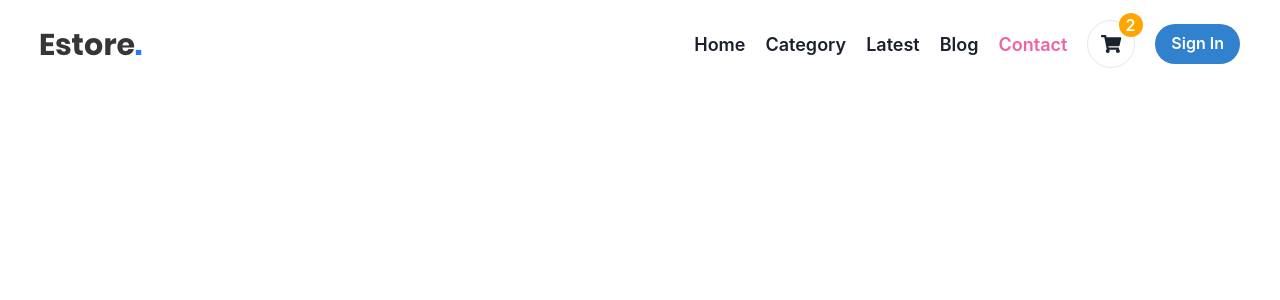
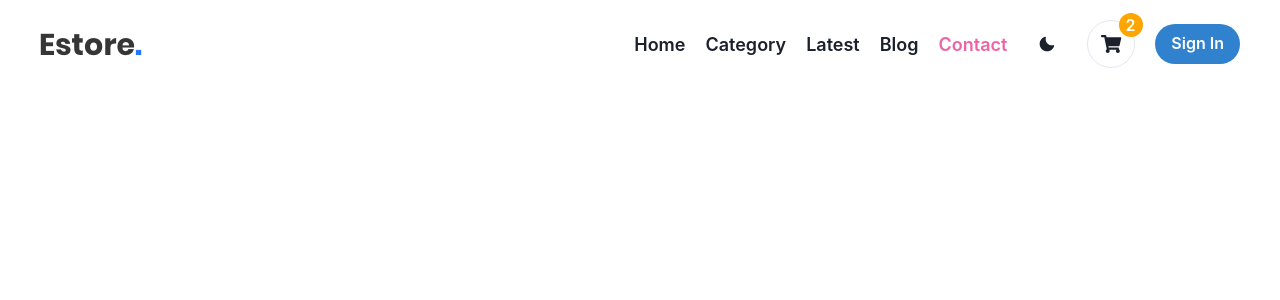
Before and after one commit to tannguyencse19/e-commerce, a React (Create React App) app: page /contact in a window 1280 px wide. Shown: the top 300 px of the page. Built offline with nearby package versions, Linux system fonts and the light colour scheme.

Commit message:
dark mode bi loi

```diff
--- a/src/App.css
+++ b/src/App.css
@@ -21,7 +21,7 @@
   align-items: center;
   justify-content: center;
   font-size: calc(10px + 2vmin);
-  color: white;
+  /* color: white; */
 }
 
 .App-link {
--- a/src/App.js
+++ b/src/App.js
@@ -1,4 +1,3 @@
-import Test from './components/Test';
 import { ChakraProvider } from "@chakra-ui/react"
 import Navbar from './components/Navbar';
 import Home from './views/Home/Home';
@@ -13,11 +12,12 @@ import Blog from './views/Blog/Blog';
 import CartDetails from './views/Cart/Details/Details';
 import CartCheckout from './views/Cart/Checkout/Checkout';
 import Stripe from './views/Cart/Checkout/Stripe';
+import theme from './utils/theme'
 
 function App() {
   // 2. Use at the root of your app
   return (
-    <ChakraProvider>
+    <ChakraProvider theme={theme}>
       <Router>
         <Navbar />
         <Switch>
--- a/src/components/Navbar.jsx
+++ b/src/components/Navbar.jsx
@@ -13,13 +13,14 @@ import {
   DrawerCloseButton,
   useDisclosure,
   Text,
+  useColorMode,
 } from "@chakra-ui/react";
 import { FontAwesomeIcon } from "@fortawesome/react-fontawesome";
 import { faShoppingCart } from "@fortawesome/free-solid-svg-icons";
 import { Link as ReactLink, NavLink } from "react-router-dom";
 import BadgeButton from "../utils/BadgeButton";
 import * as React from "react";
-import { HamburgerIcon } from "@chakra-ui/icons";
+import { HamburgerIcon, MoonIcon, SunIcon } from "@chakra-ui/icons";
 
 const NavMenu = [
   { name: "Home", path: "/" },
@@ -32,6 +33,7 @@ const NavMenu = [
 const Navbar = () => {
   const { isOpen, onOpen, onClose } = useDisclosure();
   const btnRef = React.useRef();
+  const { colorMode, toggleColorMode } = useColorMode();
 
   return (
     <Grid
@@ -41,7 +43,6 @@ const Navbar = () => {
       w="100%"
       py="5"
       px="10"
-      backgroundColor="#fff"
       alignItems="center"
     >
       <GridItem>
@@ -75,6 +76,13 @@ const Navbar = () => {
               </NavLink>
             </GridItem>
           ))}
+
+        <IconButton
+          onClick={toggleColorMode}
+          variant="ghost"
+          icon={colorMode === "light" ? <MoonIcon /> : <SunIcon />}
+        />
+
         <GridItem>
           <NavLink to="/cart-detail">
             <BadgeButton
--- /dev/null
+++ b/src/utils/theme.js
@@ -0,0 +1,13 @@
+// 1. import `extendTheme` function
+import { extendTheme } from "@chakra-ui/react"
+
+// 2. Add your color mode config
+const config = {
+    initialColorMode: "light",
+    useSystemColorMode: false,
+}
+
+// 3. extend the theme
+const theme = extendTheme({ config })
+
+export default theme
```
